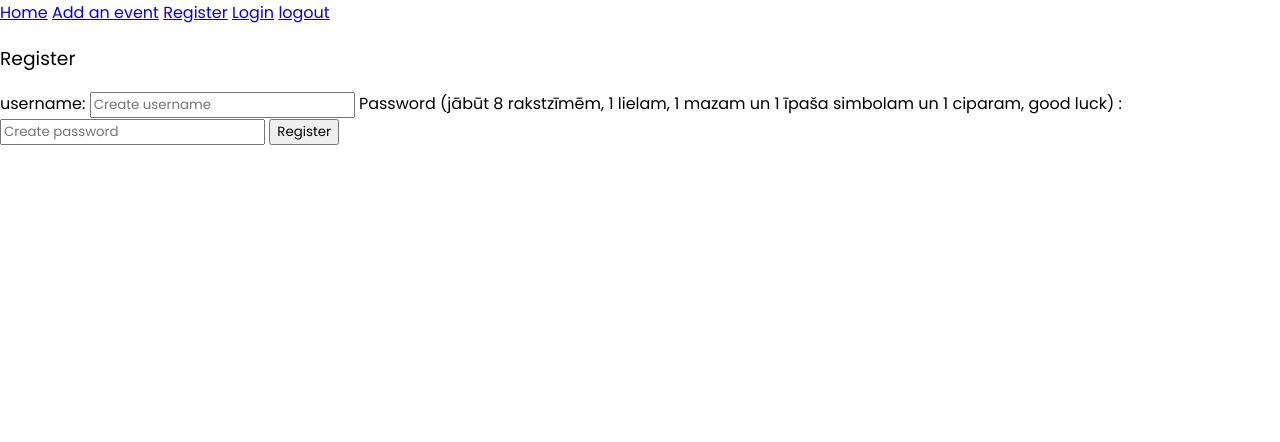
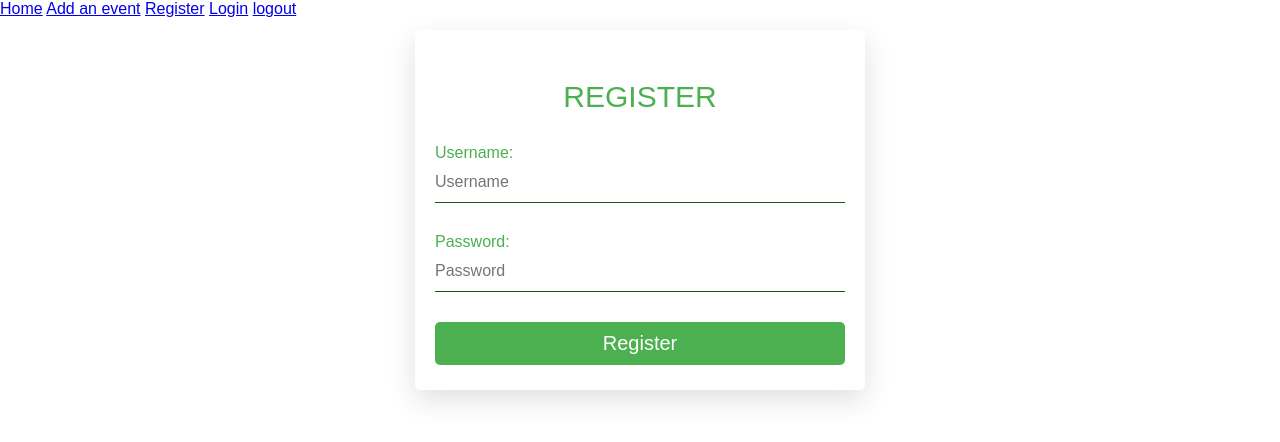
Before and after one commit to markussika/todo_lapsins, a PHP site: page /register in a window 1280 px wide. Shown: the top 442 px of the page. Run offline with PHP 8.4, Linux system fonts and the light colour scheme.

Commit message:
reg style
ok

```diff
--- a/App/config.php
+++ b/App/config.php
@@ -4,6 +4,6 @@ return [
   "host" => "localhost",
   "dbname" => "todo_13",
   "user" => "root",
-  "password" => "root",
+  "password" => "",
   "charset" => "utf8mb4"
 ];
--- a/App/views/register.view.php
+++ b/App/views/register.view.php
@@ -1,25 +1,37 @@
-<?php require "../App/views/components/head.php" ?>
+<!DOCTYPE html>
+<html lang="en">
+<head>
+  <meta charset="UTF-8">
+  <meta name="viewport" content="width=device-width, initial-scale=1.0">
+  <title>Register</title>
+  <link rel="stylesheet" href="../public/styles/login.style.css">
+
+
+
 <?php require "../App/views/components/navbar.php" ?>
 
 
-<form method="POST">
-<h3>Register</h3>
-  <label>
-    username:
-    <input name="username" type="username" placeholder="Create username" id="username"/>
-  </label>
-  <?php if(isset($errors["username"])) {?>
-    <p><?= $errors["username"] ?></p>
+<div class="loginform">
+
+        <form method="POST">
+        <h2>Register</h2>
+
+        <label for="username">Username:</label>
+        <?php if(isset($errors["username"])) {?>
+    <p class="error"><?= $errors["username"] ?></p>
   <?php } ?>
-  <label>
-    Password <span class="explanation">(jābūt 8 rakstzīmēm, 1 lielam, 1 mazam un 1 īpaša simbolam un 1 ciparam, good luck)</span>   :
-    <input name="password" type="password" placeholder="Create password" id="password"/>
-  </label>
-  <?php if(isset($errors["password"])) {?>
+        <input name="username" type="text" placeholder="Username" id="username">
+
+        <label for="password">Password:</label>
+        <?php if(isset($errors["password"])) {?>
     <p><?= $errors["password"] ?></p>
   <?php } ?>
-  <button>Register</button>
-</form>
+        <input name="password" type="password" placeholder="Password" id="password">
+        <input type="submit" name="login-btn" value="Register">
+
+    </form>
+    </div>
+
 
 
 <?php require "../App/views/components/footer.php" ?>
```
